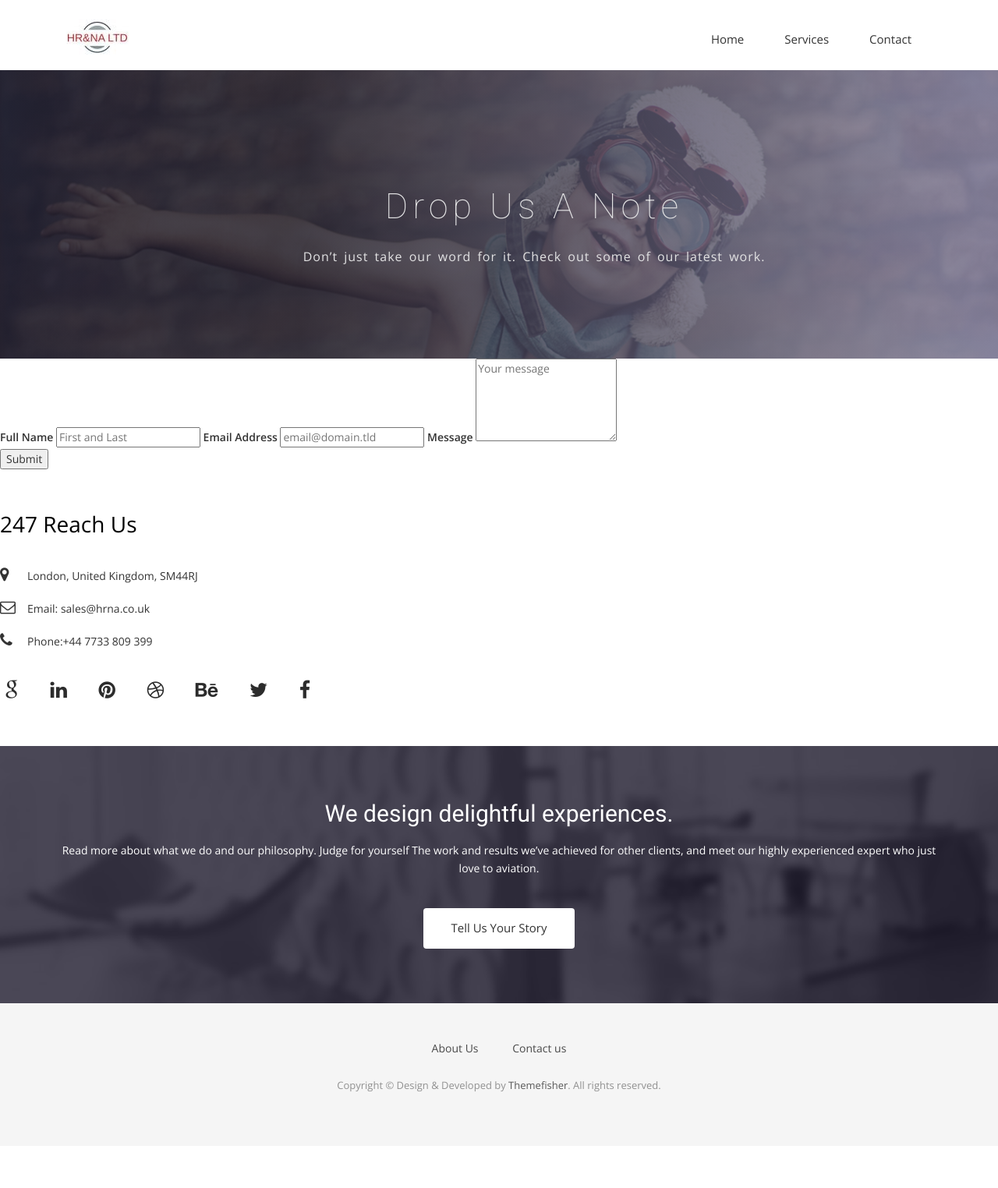
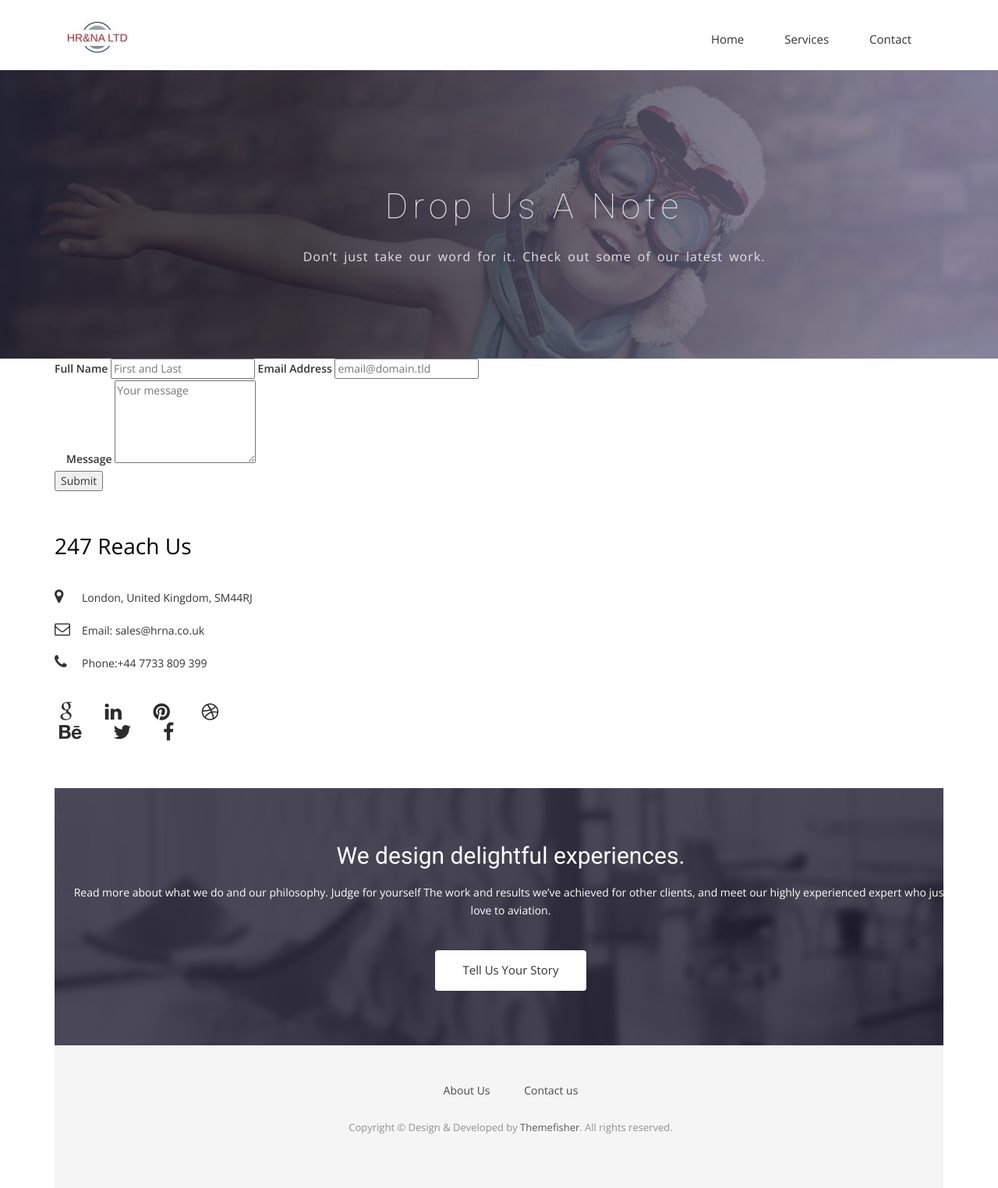
Before and after one commit to hrnaltd/hrnaltd.github.io, a Jekyll site: the page built from contact.html, in a window 1280 px wide. Shown: the whole page at 78% size. Built offline with Jekyll 4.4.1, drawn with Linux system fonts in a browser that asks for light colours; nearby versions of some CDN libraries; some web fonts are replaced; before the commit the page ends 1470 px from its top, so only the background shows below that.

Commit message:
Update contact.html
fdee

```diff
--- a/contact.html
+++ b/contact.html
@@ -22,12 +22,21 @@
   action="https://formspree.io/f/xyyodbok"
   method="POST"
 >
+   <div class="container">
+    <div class="row">
+      <div class="col-md-6 col-sm-12">
+        <div class="block">
+
     <form id="fs-frm" name="simple-contact-form" accept-charset="utf-8" action="https://formspree.io/f/{form_id}" method="post">
   <fieldset id="fs-frm-inputs">
     <label for="full-name">Full Name</label>
     <input type="text" name="name" id="full-name" placeholder="First and Last" required="">
     <label for="email-address">Email Address</label>
     <input type="email" name="_replyto" id="email-address" placeholder="email@domain.tld" required="">
+
+    <div class="col-md-6 col-sm-12">
+        <div class="block">
+
     <label for="message">Message</label>
     <textarea rows="5" name="message" id="message" placeholder="Your message" required=""></textarea>
     <input type="hidden" name="_subject" id="email-subject" value="Contact Form Submission">
```
